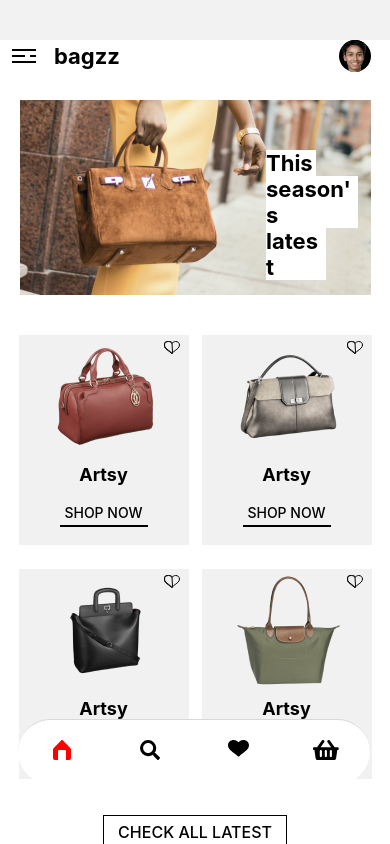
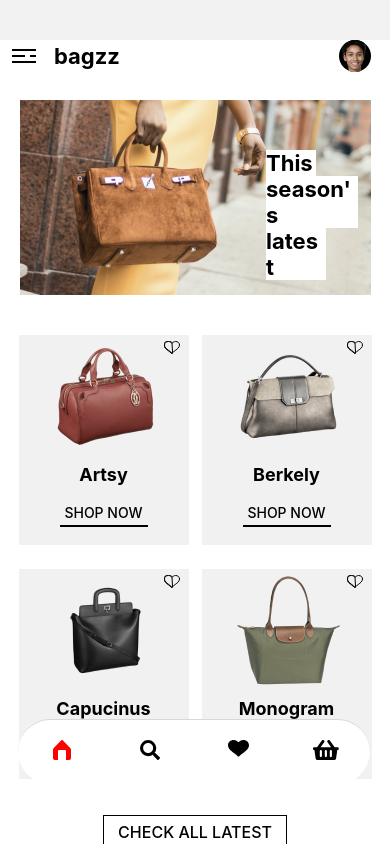
Before and after one commit to olatunjiemanuel/shoppingAppUI, a React Native app: screen /homeScreen in a window 390 px wide. Built offline with nearby package versions, Linux system fonts and the light colour scheme.

Commit message:
refactoring button changes

```diff
--- a/components/HeaderComponent.js
+++ b/components/HeaderComponent.js
@@ -1,5 +1,5 @@
 import React from 'react';
-import {StyleSheet, Text, View, Image} from 'react-native';
+import {StyleSheet, Text, View, Image, TouchableOpacity} from 'react-native';
 
 import colors from '../assets/colors';
 
@@ -10,15 +10,16 @@
   const {text, image} = props;
   return (
     <View style={styles.headerContainer}>
-      <View style={styles.options}>
+      <TouchableOpacity style={styles.options}>
         <OptionsSVG />
-      </View>
+      </TouchableOpacity>
       <View style={styles.textContainer}>
         <Text style={[styles.text, {color: colors.black}]}>{text}</Text>
       </View>
-      <View style={[styles.imageContainer, {backgroundColor: colors.black}]}>
+      <TouchableOpacity
+        style={[styles.imageContainer, {backgroundColor: colors.black}]}>
         <Image source={image} />
-      </View>
+      </TouchableOpacity>
     </View>
   );
 };
--- a/screens/homeScreen.js
+++ b/screens/homeScreen.js
@@ -33,7 +33,7 @@
           <View>
             <BagItemComponent
               image={require('../assets/Images/greyBag.png')}
-              mainText="Artsy"
+              mainText="Berkely"
             />
           </View>
         </View>
@@ -41,13 +41,13 @@
           <View>
             <BagItemComponent
               image={require('../assets/Images/blackBag.png')}
-              mainText="Artsy"
+              mainText="Capucinus"
             />
           </View>
           <View>
             <BagItemComponent
               image={require('../assets/Images/greenBag.png')}
-              mainText="Artsy"
+              mainText="Monogram"
             />
           </View>
         </View>
```
